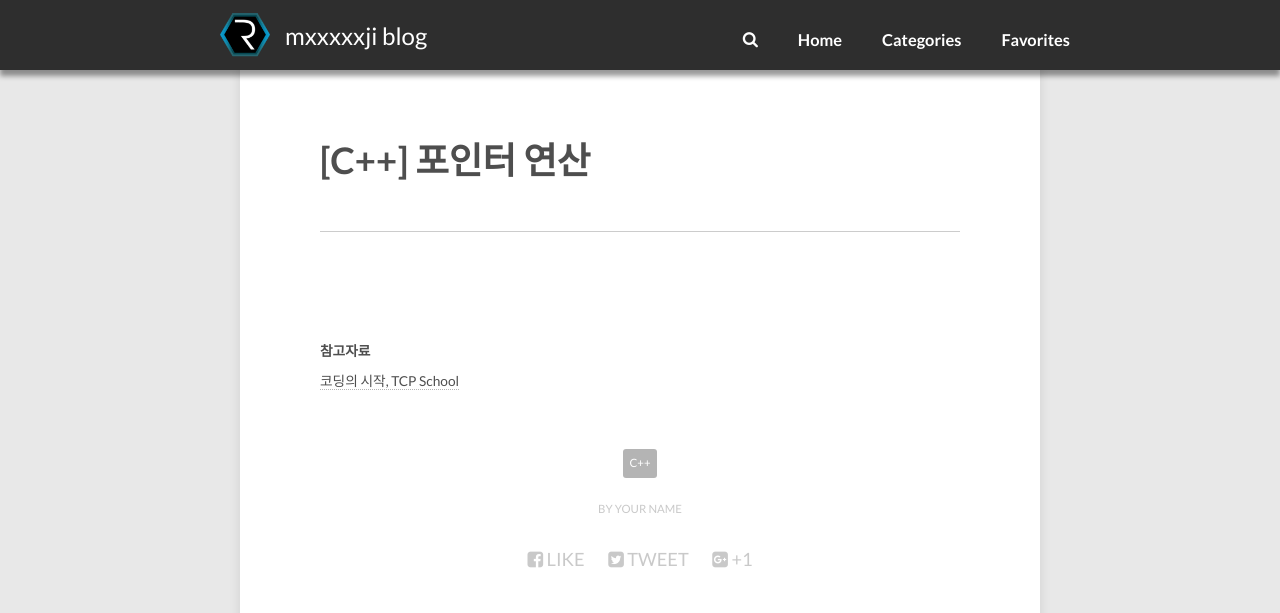
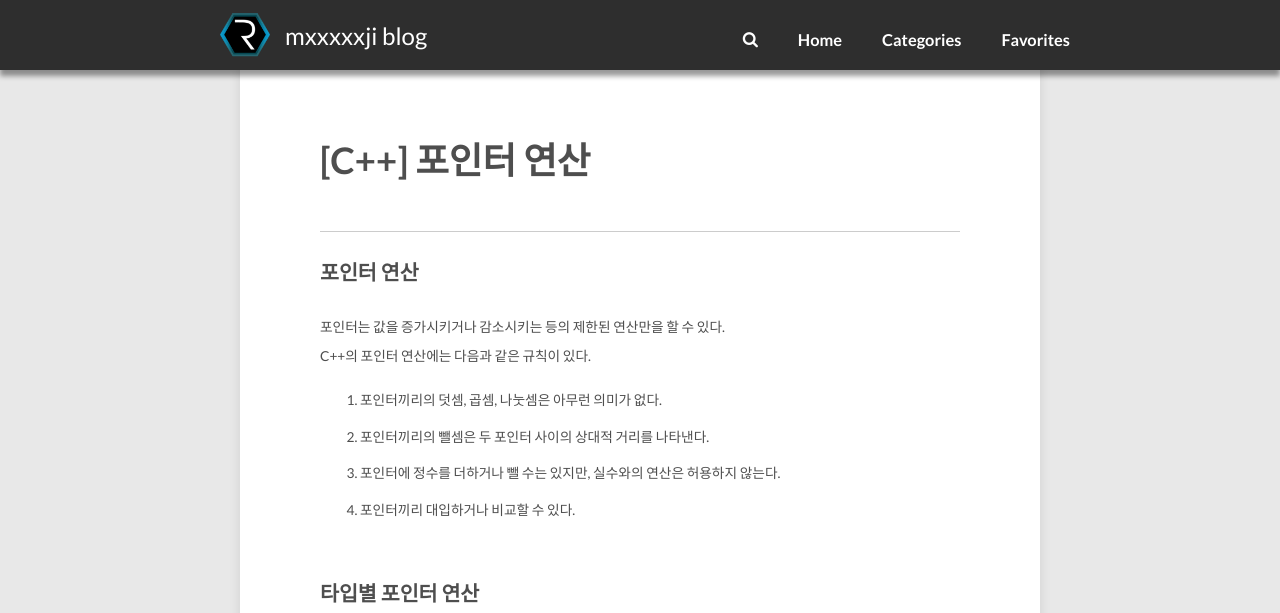
Before and after one commit to mxxxxxji/Mxxxxxji.github.io, a Jekyll site: the page built from _posts/2020-03-11-C++-10.pointer_2-post.md, in a window 1280 px wide and 1400 px high, scrolled down 309 px. Shown: the top 613 px of the window. Built offline with Jekyll 4.4.1, drawn with Linux system fonts in a browser that asks for light colours; nearby versions of some CDN libraries; comment, search, counter and statistics services are not loaded; some of the changed text lies outside the part shown; grey boxes are pictures that could not be loaded.

Commit message:
Update 2020-03-11-C++-10.pointer_2-post.md

```diff
--- a/_posts/2020-03-11-C++-10.pointer_2-post.md
+++ b/_posts/2020-03-11-C++-10.pointer_2-post.md
@@ -7,6 +7,31 @@
 ---
 
 ------------------------------------------------------------------------------------------------------------
+
+## 포인터 연산
+포인터는 값을 증가시키거나 감소시키는 등의 제한된 연산만을 할 수 있다.
+C++의 포인터 연산에는 다음과 같은 규칙이 있다.
+1. 포인터끼리의 덧셈, 곱셈, 나눗셈은 아무런 의미가 없다.
+2. 포인터끼리의 뺄셈은 두 포인터 사이의 상대적 거리를 나타낸다.
+3. 포인터에 정수를 더하거나 뺄 수는 있지만, 실수와의 연산은 허용하지 않는다.
+4. 포인터끼리 대입하거나 비교할 수 있다.
+<br/>
+<br/>
+
+## 타입별 포인터 연산
+C++의 포인터 연산에서 포인터 연산 후 각각의 포인터가 가리키고 있는 주소는 포인터의 타입에 따라 달라진다.
+그 증가 폭은 포인터가 가리키는 변수이 타입의 크기와 같다.
+![image](https://user-images.githubusercontent.com/52437364/76716590-2605c100-6774-11ea-9ffc-2fff991e2fbe.png)
+예를 들어, int형 포인터의 증가폭은 int형 타입의 크기인 4바이트만큼 증가하게 된다.
+이는 포인터의 뺄셈에서도 똑같이 적용된다.
+<br/>
+<br/>
+
+## 포인터와 배열의 관계
+포인터와 배열은 서로를 대체할 수 있다.
+배열의 이름은 그 값을 변경할 수 없는 상수라는 점을 제외하면 포인터와 같다.
+C++에서는 배열의 이름을 포인터처럼 사용할 수 있을 뿐만 아니라, 포인터 배열의 이름처럼 사용할 수도 있다.
+즉, C++에서는 배열의 이름이 주소로 해석되며, 해당 배열의 첫 번째 요소의 주소와 같게 된다.
 <br/>
 <br/>
 <br/>
```
